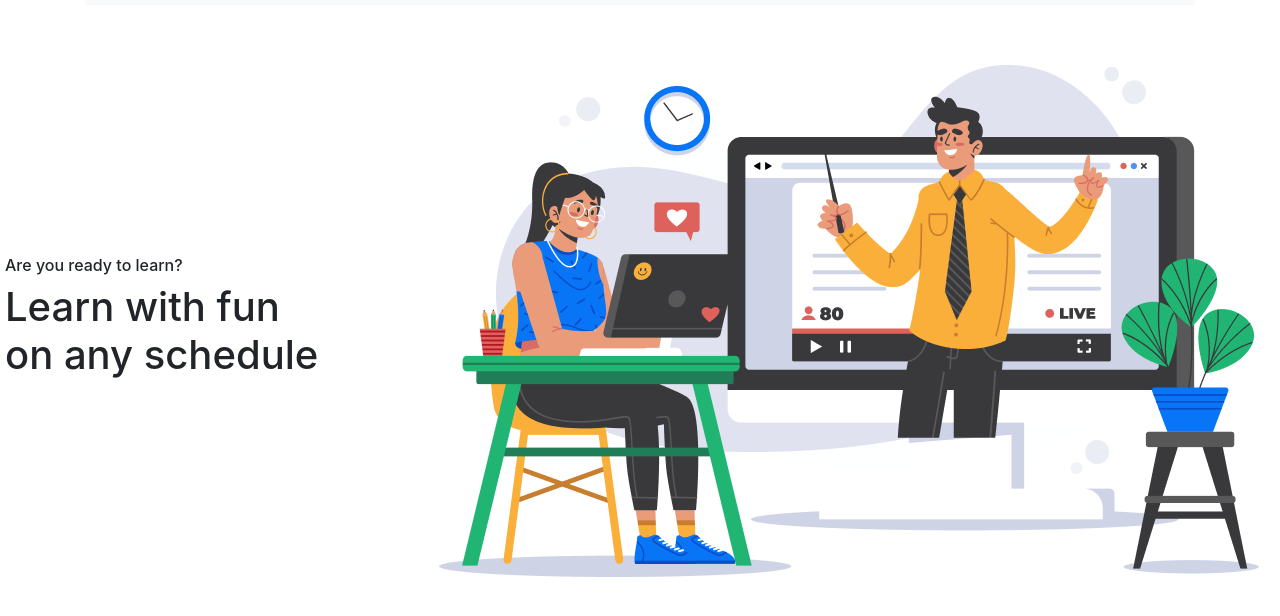
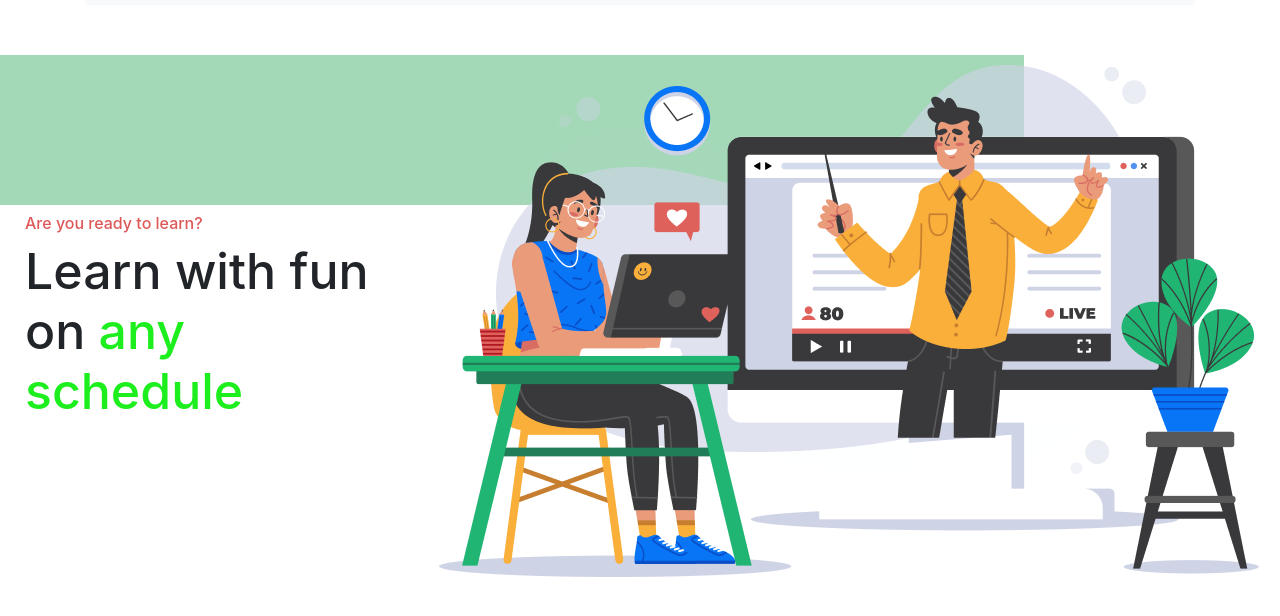
Before and after one commit to mshamsur/e-school, a plain HTML site: page index.html in a window 1280 px wide. Shown: the part 80-696 px from the top of the page. Drawn offline with nearby package versions, Linux system fonts and the light colour scheme.

Commit message:
update new

```diff
--- a/index.html
+++ b/index.html
@@ -46,7 +46,7 @@
 
             <div class="col-md-5">
                 <h6>Are you ready to learn?</h6>
-                <h1>Learn with fun <br>on any schedule</h1>
+                <h1>Learn with fun<br>on <span class="color">any schedule</span></h1>
 
                 </div>
              <div class="col-md-7">
--- a/style.css
+++ b/style.css
@@ -1,15 +1,32 @@
 
 .container {
     padding-bottom: 50px;
+
 }
 .container-top {
 padding-top: 10px;
 width: 80%;
 height: 250px;
+background-image: linear-gradient(rgba(163, 216, 183, 0.993) 60%,white 40%);
 
 }
 .col-md-5 {
+padding: 20px 20px;
+}
+h1,h6 {
 padding-left: 20px;
+font-weight: 500;
+
+}
+
+h1{
+    font-size: 50px;
+}
+.color{
+    color:rgb(29, 238, 29);
+}
+h6{
+    color:rgba(216, 60, 60, 0.856)
 }
 
 .navbar-nav{
```
